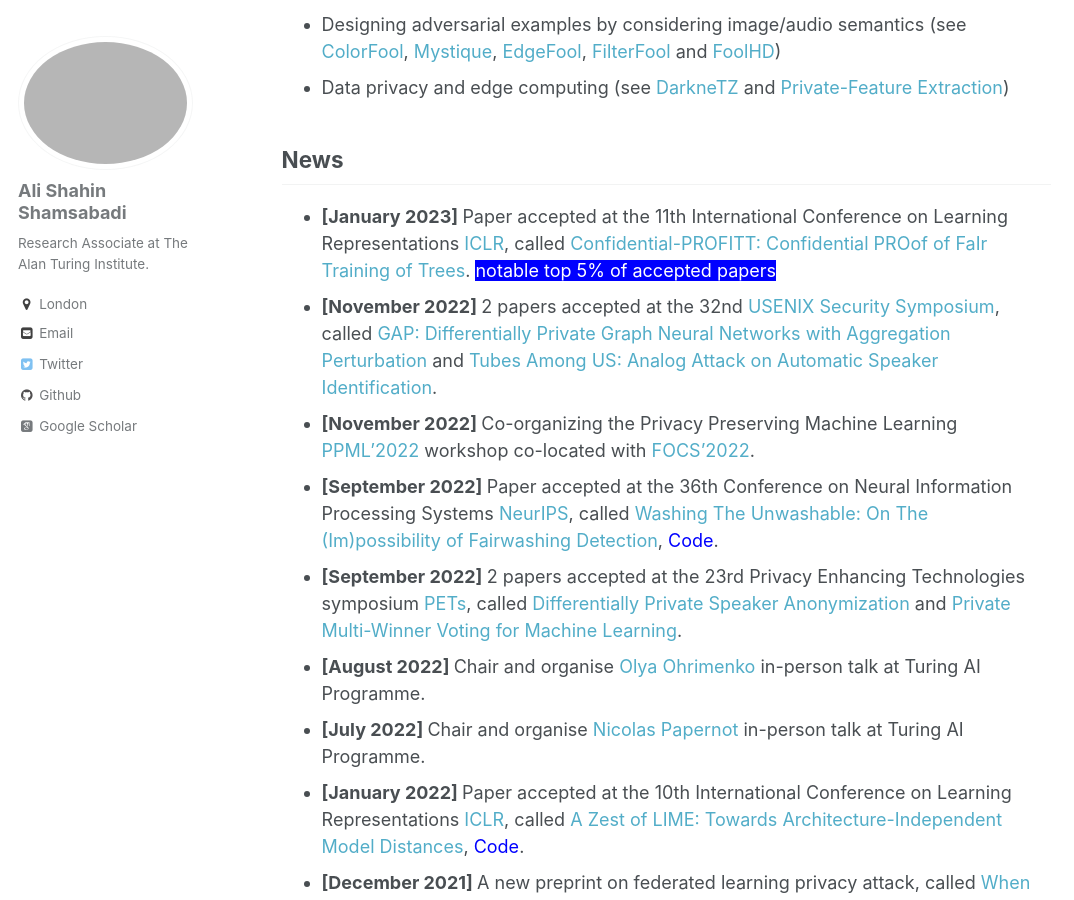
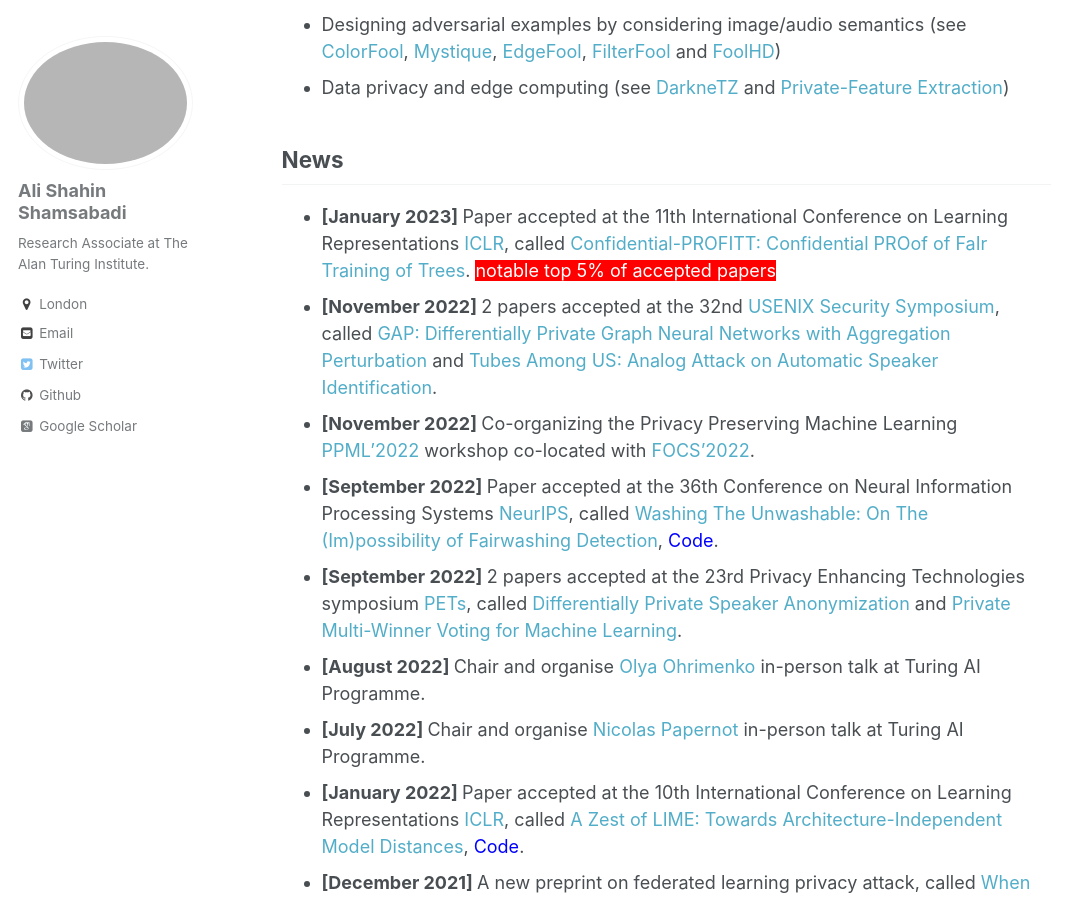
Before and after one commit to AliShahin/AliShahin.github.io, a Jekyll site: the page built from _pages/about.md, in a window 1280 px wide and 900 px high, scrolled down 817 px. Shown: the whole window, without its empty margins (0-1074 px from the left). Built offline with Jekyll 4.4.1, drawn with Linux system fonts in a browser that asks for light colours; some web fonts are replaced.

Commit message:
Update about.md

```diff
--- a/_pages/about.md
+++ b/_pages/about.md
@@ -23,7 +23,7 @@ My research has been published at top-tier conferences including NeurIPS, ICLR,
 - Data privacy and edge computing (see [DarkneTZ](https://arxiv.org/pdf/2004.05703) and [Private-Feature Extraction](https://arxiv.org/pdf/1802.03151.pdf))
 
 ## News
-- <b> [January 2023] </b> Paper accepted at the 11th International Conference on Learning Representations [ICLR](https://iclr.cc), called [Confidential-PROFITT: Confidential PROof of FaIr Training of Trees](https://openreview.net/forum?id=iIfDQVyuFD). <span style="background-color:blue"><font color="white"> notable top 5% of accepted papers </font></span>
+- <b> [January 2023] </b> Paper accepted at the 11th International Conference on Learning Representations [ICLR](https://iclr.cc), called [Confidential-PROFITT: Confidential PROof of FaIr Training of Trees](https://openreview.net/forum?id=iIfDQVyuFD). <span style="background-color:red"><font color="white"> notable top 5% of accepted papers </font></span>
 - <b> [November 2022] </b> 2 papers accepted at the 32nd [USENIX Security Symposium](https://www.usenix.org/conference/usenixsecurity23), called [GAP: Differentially Private Graph Neural Networks with Aggregation Perturbation](https://arxiv.org/pdf/2203.00949.pdf) and [Tubes Among US: Analog Attack on Automatic Speaker Identification](https://alishahin.github.io).
 - <b> [November 2022] </b> Co-organizing the Privacy Preserving Machine Learning [PPML'2022](https://ppml-workshop.github.io/ppml22/) workshop co-located with [FOCS'2022](https://focs2022.eecs.berkeley.edu).
 - <b> [September 2022] </b> Paper accepted at the 36th Conference on Neural Information Processing Systems [NeurIPS](https://neurips.cc), called [Washing The Unwashable: On The (Im)possibility of Fairwashing Detection](https://openreview.net/pdf?id=3vmKQUctNy), [<font color="blue">Code</font>](https://github.com/cleverhans-lab/FRAUD-Detect).
```
